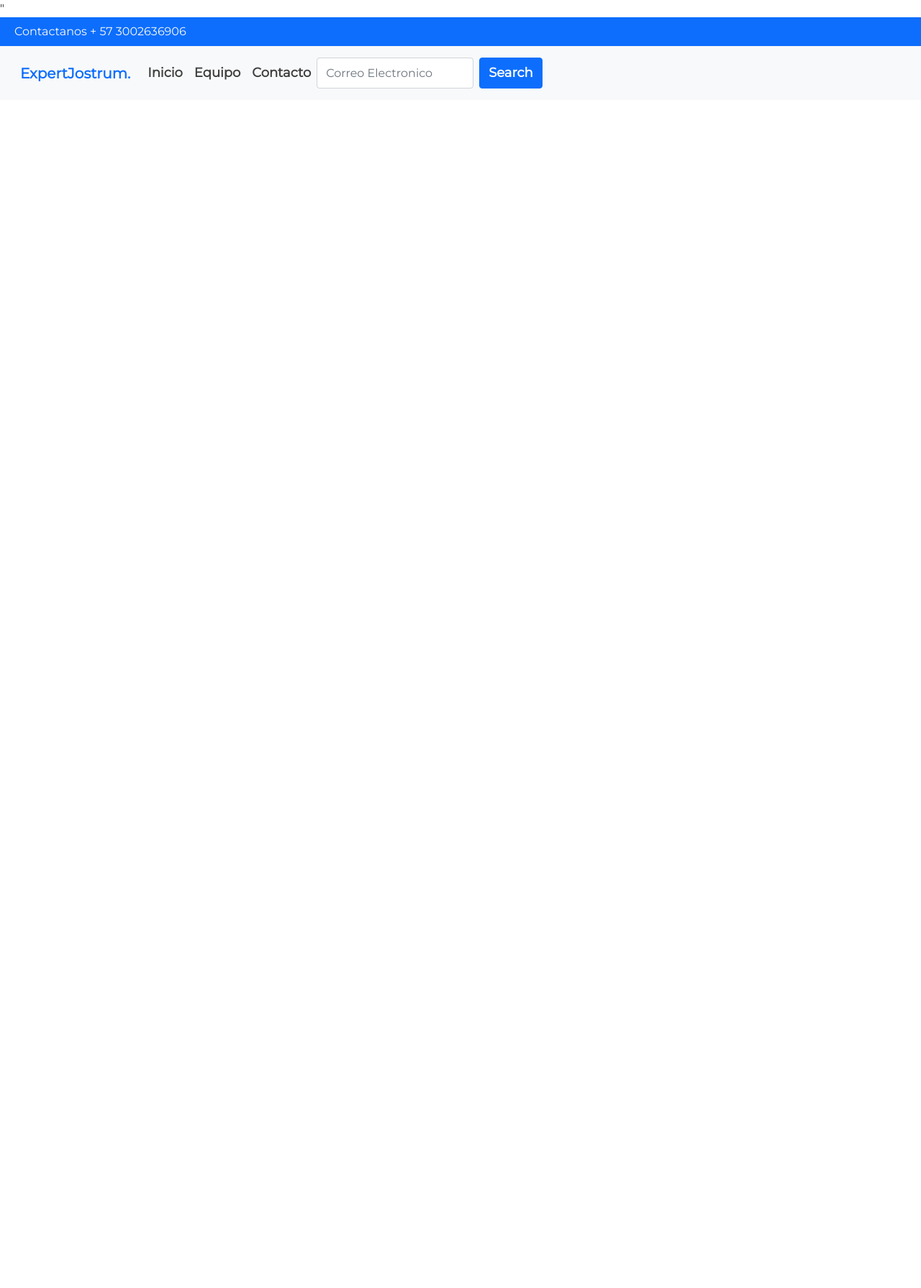
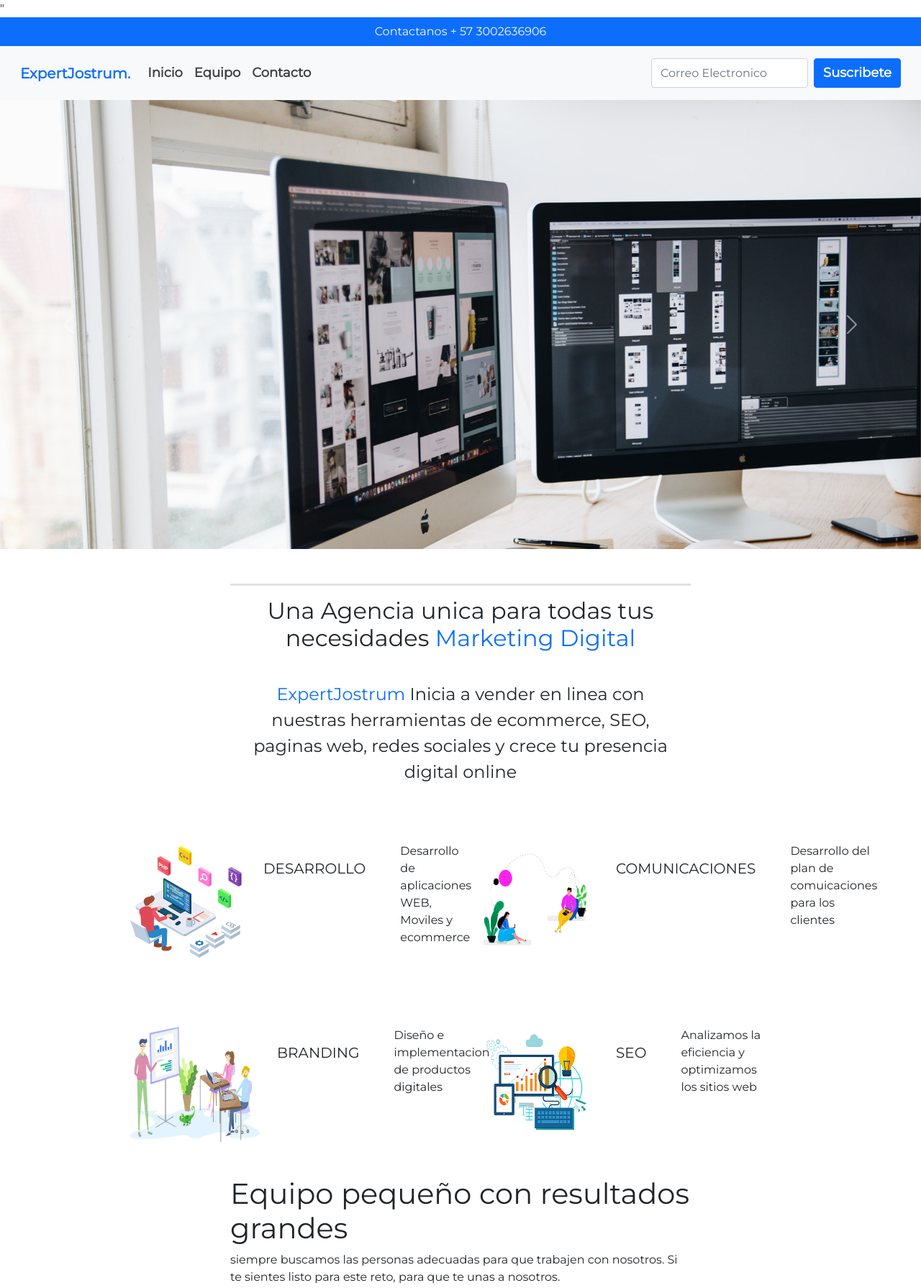
Before and after one commit to Josetruyolm/Pagina-web-BOOTSTRAP-5, a plain HTML site: page index.html in a window 1280 px wide. Shown: the whole page at 72% size. Before the commit the page ends 800 px from the top, so only its background shows below. Drawn offline with nearby package versions, Linux system fonts and the light colour scheme.

Commit message:
Actualizacion pagina Bootstrap

```diff
--- a/index.html
+++ b/index.html
@@ -10,7 +10,7 @@
 </head>
 <body>
 
-    <header class="container-fluid bg-primary d-flex justify-cantent-center">
+    <header class="container-fluid bg-primary d-flex justify-content-center">
         <p class="text-light mb-0 p-2 fs-6">Contactanos + 57 3002636906</p>
     </header>
 
@@ -35,16 +35,92 @@
               <li class="nav-item">
                 <a class="nav-link" href="#">Contacto</a>
               </li>
-
+            </ul>
 
             <form class="d-flex">
               <input class="form-control me-2" type="email" placeholder="Correo Electronico" aria-label="email">
-              <button class="btn btn-primary btn-primary-outline-success" type="button">Search</button>
+              <button class="btn btn-primary btn-primary-outline-success" type="button">Suscribete</button>
             </form>
           </div>
         </div>
       </nav>
 
+      <div id="carouselExampleControls" class="carousel slide" data-bs-ride="carousel">
+        <div class="carousel-inner">
+
+          <div class="carousel-item active" data-bs-interval="3000">
+            <img src="img/slide1.jpg" class="d-block w-100" alt="slide1">
+          </div>
+
+          <div class="carousel-item" data-bs-interval="3000">
+            <img src="img/slide2.jpg" class="d-block w-100" alt="slide2">
+          </div>
+
+          <div class="carousel-item" data-bs-interval="3000">
+            <img src="img/slide3.jpg" class="d-block w-100" alt="slide3">
+          </div>
+
+        </div>
+        <button class="carousel-control-prev" type="button" data-bs-target="#carouselExampleControls" data-bs-slide="prev">
+          <span class="carousel-control-prev-icon" aria-hidden="true"></span>
+          <span class="visually-hidden">Previous</span>
+        </button>
+        <button class="carousel-control-next" type="button" data-bs-target="#carouselExampleControls" data-bs-slide="next">
+          <span class="carousel-control-next-icon" aria-hidden="true"></span>
+          <span class="visually-hidden">Next</span>
+        </button>
+      </div>
+
+      <section class="w-50 mx-auto text-center pt-5" id="intro">
+        <h1 class="p-3 fs-2 border-top border-3"> Una Agencia unica para todas tus necesidades
+        <span class="text-primary"> Marketing Digital</span></h1>
+        <p class="p-3 fs-4"><span class="text-primary">ExpertJostrum</span> Inicia a vender en linea con
+          nuestras herramientas de ecommerce, SEO, paginas web, redes sociales
+          y crece tu presencia digital online</p>
+      </section>
+
+      <section class="container-fluid">
+        <div class="row w-75 mx-auto
+           servicio-fila">
+          <div class="col-lg-6 col-md-12 col-sm-12
+           d-flex  my-5 icono-wrap">
+             <img src="img/desarrollo.png" alt="desarrollo" width="180" height="160">
+             <h3 class="fs-5 mt-4 px-4 pb-1">DESARROLLO</h3>
+             <p class="px-4">Desarrollo de aplicaciones WEB, Moviles y ecommerce</p>
+          </div>
+
+          <div class="col-lg-6 col-md-12 col-sm-12
+          d-flex my-5 icono-wrap">
+            <img src="img/comunicaciones.png" alt="comunicaciones" width="180" height="160">
+            <h3 class="fs-5 mt-4 px-4 pb-1">COMUNICACIONES</h3>
+            <p class="px-4">Desarrollo del plan de comuicaciones para los clientes</p>
+          </div>
+
+          <div class="col-lg-6 col-md-12 col-sm-12
+           d-flex my-5 icono-wrap">
+            <img src="img/concepto.png" alt="concepto" width="180" height="160">
+            <h3 class="fs-5 mt-4 px-4 pb-1">BRANDING</h3>
+            <p class="px-4">Diseño e implementacion de productos digitales</p>
+          </div>
+
+          <div class="col-lg-6 col-md-12 col-sm-12
+           d-flex my-5 icono-wrap">
+            <img src="img/seo.png" alt="seo" width="180" height="160">
+            <h3 class="fs-5 mt-4 px-4 pb-1">SEO</h3>
+            <p class="px-4">Analizamos la eficiencia y optimizamos los sitios web</p>
+          </div>
+        </div>
+      </section>
+
+      <section>
+        <div class="w-50 m-auto" id="equipo">
+          <h1>Equipo pequeño con<span> resultados grandes</span></h1>
+          <p>siempre buscamos las personas adecuadas para que
+            trabajen con nosotros. Si te sientes listo para este reto,
+            para que te unas a nosotros.</p>
+        </div>
+      </section>
+
 <script src="https://cdn.jsdelivr.net/npm/bootstrap@5.1.3/dist/js/bootstrap.bundle.min.js" integrity="sha384-ka7Sk0Gln4gmtz2MlQnikT1wXgYsOg+OMhuP+IlRH9sENBO0LRn5q+8nbTov4+1p" crossorigin="anonymous"></script>
 </body>
 </html>
--- a/main.css
+++ b/main.css
@@ -8,13 +8,78 @@ body {
     overflow-x: hidden ;
 }
 
-#menu a {
+#menu li > a {
    font-size: 18px;
    font-weight: bold;
    color: #3f3f3f;
 }
 
-#menu button {
+#menu form > button {
     font-size: 18px;
     font-weight: bold;
 }
+
+
+
+.carousel-inner {
+    max-height: 39rem;
+}
+
+
+
+
+
+
+
+
+
+
+
+
+
+
+
+
+
+
+
+
+
+
+
+
+
+
+
+
+
+
+
+
+
+
+
+
+
+
+
+
+
+
+@media (max-width:768p) {
+    #intro {
+        width: 90% !important;
+    }
+    .servicio-fila {
+        width: 100% !important;
+        text-align: center;
+    }
+}
+
+
+@media(max-width:576px) {
+    .icono-wrap{
+        flex-wrap: wrap;
+        justify-content: center !important;
+    }
+}
```
